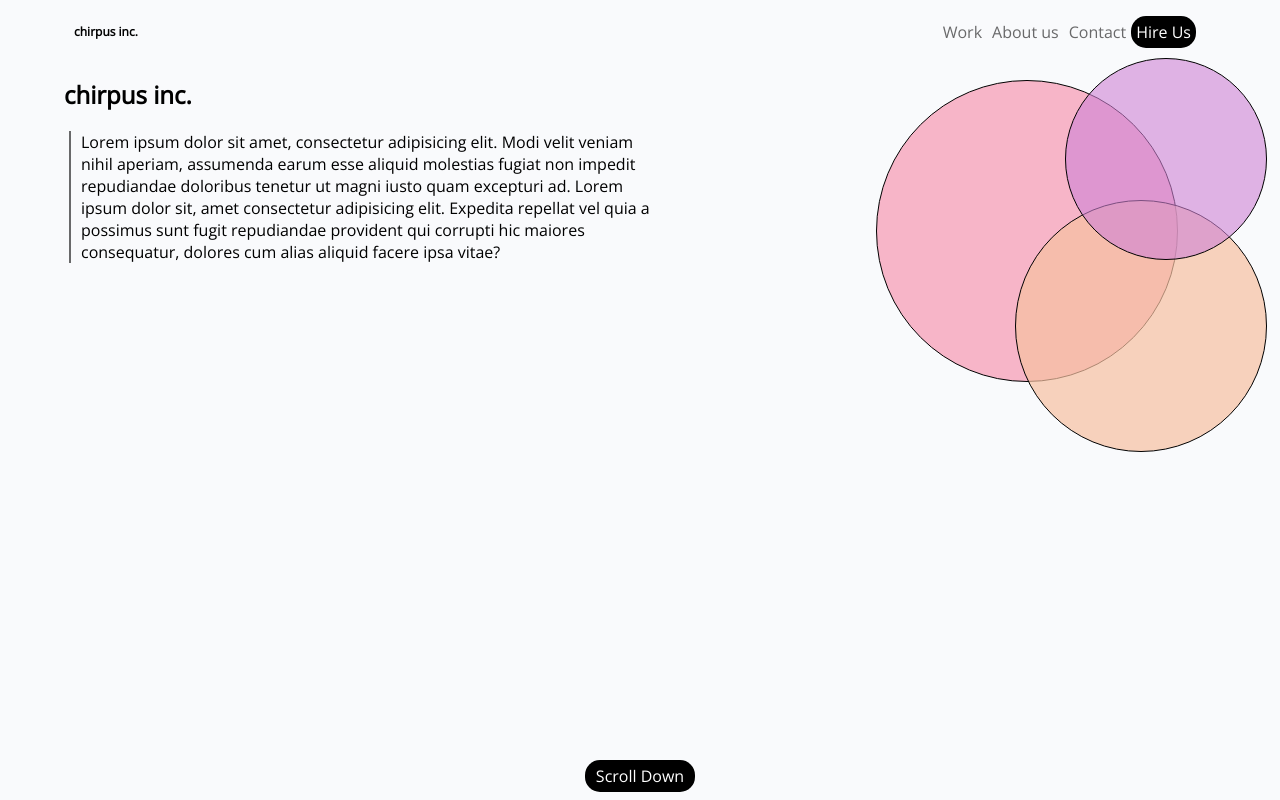
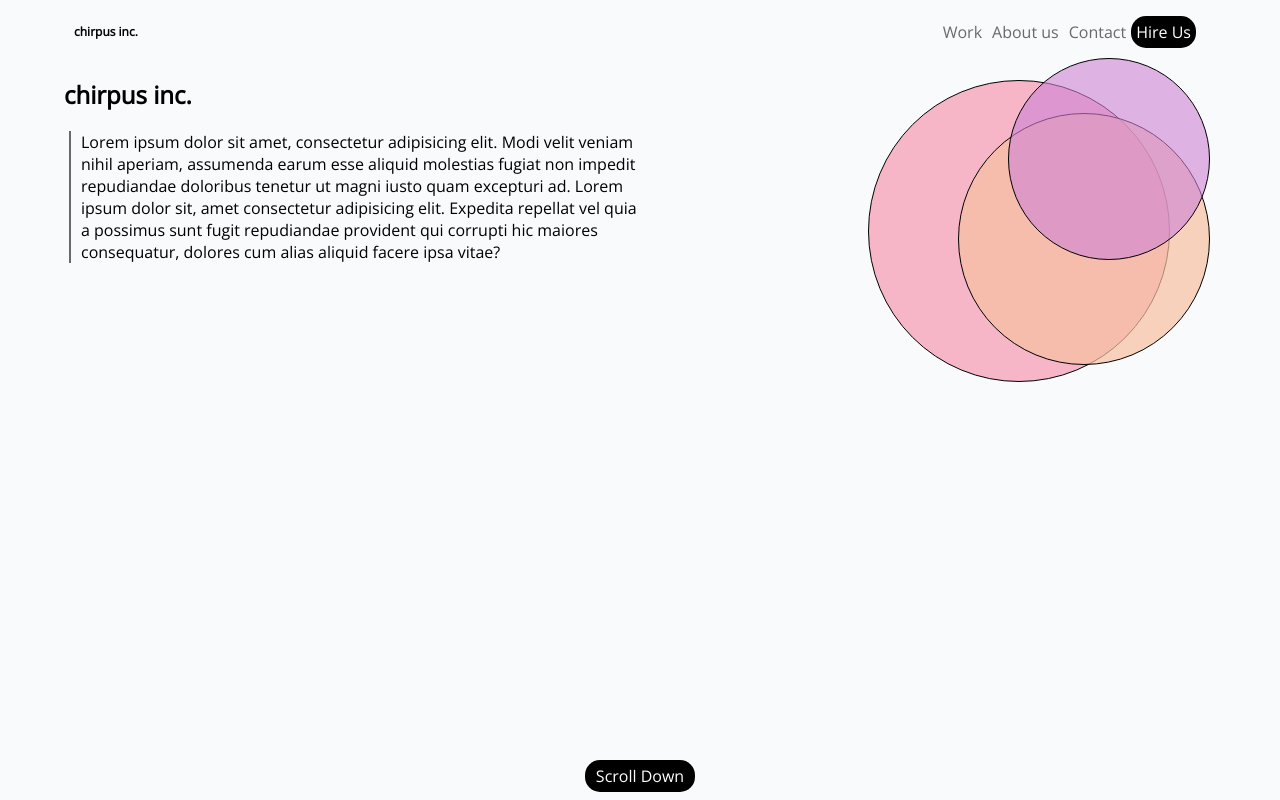
Before and after one commit to SabbirAhmedprogrammer/lab_two, a plain HTML site: page index.html in a window 1280 px wide. Drawn offline with nearby package versions, Linux system fonts and the light colour scheme.

Commit message:
changed mistake with section_two not selected properly, changed width of sections to 50%

```diff
--- a/styles.css
+++ b/styles.css
@@ -92,12 +92,16 @@ li {
 }
 
 p {
+
+}
+
+.section_one {
     width:50%;
 }
 
-.section.two {
+.section_two {
     position:relative;
-
+    width:50%;
 }
 
 .one {
@@ -133,10 +137,4 @@ p {
     transform:translateX(-50%);
     bottom: 1%;
 }
-
-
-
-
-
-
 }
```
